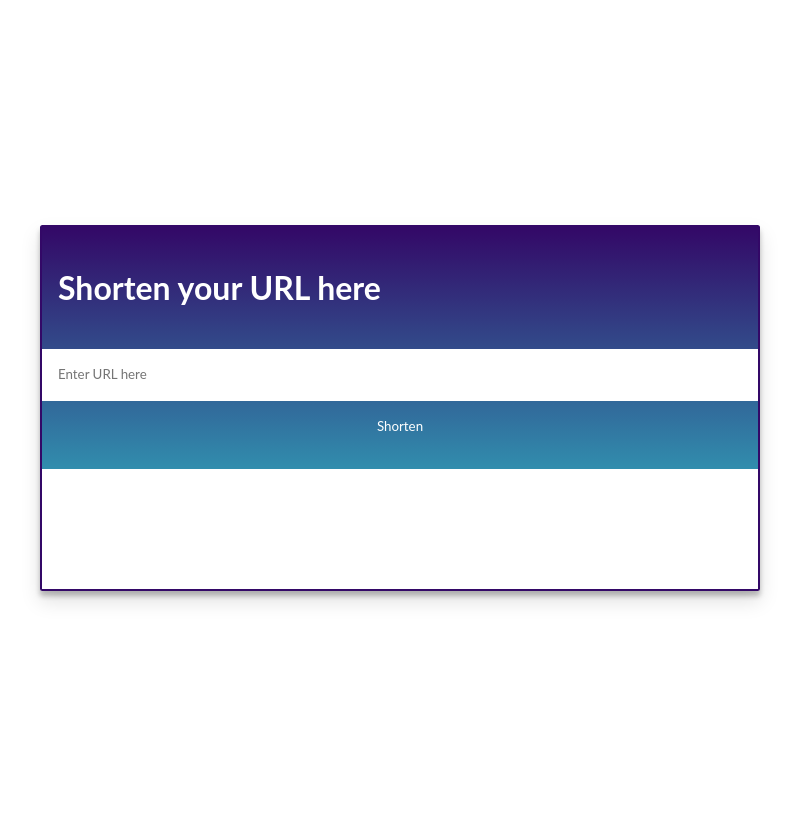
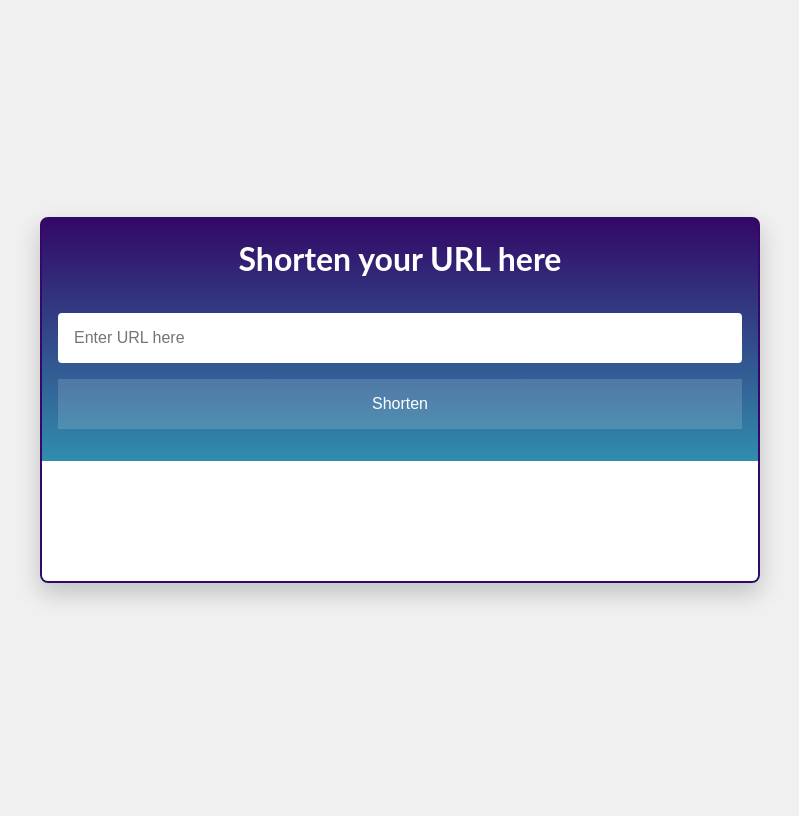
Before and after one commit to kibetamos/urlshortener, a Django app: page / in a window 1280 px wide. Shown: the whole page, without its empty margins (240-1039 px from the left). After the commit the page ends 601 px from the top, so only its background shows below. Run offline with Django 3.2, Linux system fonts and the light colour scheme; some libraries are stand-ins or nearby versions.

Commit message:
edit css

```diff
--- a/templates/index.html
+++ b/templates/index.html
@@ -1,5 +1,8 @@
 <head>
-  <script   src="https://code.jquery.com/jquery-3.1.1.min.js"   integrity="sha256-hVVnYaiADRTO2PzUGmuLJr8BLUSjGIZsDYGmIJLv2b8="   crossorigin="anonymous"></script>
+  <script src="https://code.jquery.com/jquery-3.1.1.min.js"
+    integrity="sha256-hVVnYaiADRTO2PzUGmuLJr8BLUSjGIZsDYGmIJLv2b8="
+    crossorigin="anonymous"></script>
+
   <style>
     *,
     *::before,
@@ -7,77 +10,88 @@
       box-sizing: border-box;
     }
 
-body,
-section {
+    body {
+      min-height: 100vh;
+      margin: 0;
+      font-family: "Lato", sans-serif;
       display: flex;
       align-items: center;
       justify-content: center;
       padding: 1rem;
-}
-
-body {
-min-height: 100vh;
-font-family: "Lato", sans-serif;
-line-height: 1.5;
-color: #111;
+      background: #f0f0f0;
     }
 
     main {
+      width: 100%;
       max-width: 720px;
-width: 100%;
-border: 2.5px solid #330867;
-border-radius: 2.5px;
-box-shadow: 0 10px 20px rgba(17, 17, 17, 0.125),
-  0 5px 5px rgba(17, 17, 17, 0.25);
+      border-radius: 8px;
+      overflow: hidden;
       background-image: linear-gradient(to top, #30cfd0 0%, #330867 100%);
+      border: 2px solid #330867;
+      box-shadow: 0 10px 25px rgba(0, 0, 0, 0.2);
     }
 
     h1 {
-padding: 1rem;
-color: white;
+      margin: 0;
+      padding: 1.2rem;
+      text-align: center;
+      color: #fff;
+      font-weight: 700;
     }
 
-input,
-button {
-font-family: inherit;
-line-height: inherit;
-color: inherit;
-border: 0;
+    form {
       padding: 1rem;
+      background: transparent;
     }
 
     input {
-box-sizing: border-box;
       width: 100%;
+      padding: 1rem;
+      border: none;
+      font-size: 1rem;
+      border-radius: 4px;
     }
 
     .buttons {
       display: flex;
+      margin-top: 1rem;
     }
 
     button {
+      flex: 1;
+      padding: 1rem;
+      border: none;
       cursor: pointer;
-flex: 1;
-background-color: transparent;
-color: white;
-hover {
-  background-color: rgba(255, 255, 255, 0.5);
+      color: #fff;
+      background: rgba(255, 255, 255, 0.15);
+      font-size: 1rem;
+      transition: background 0.25s ease;
     }
+
+    button:hover {
+      background: rgba(255, 255, 255, 0.35);
     }
 
     section {
+      background: #fff;
+      padding: 2rem;
+      text-align: center;
       min-height: 120px;
-text-align: center;
-background-color: white;
     }
 
+    h2 {
+      margin: 0;
+      word-break: break-all;
+    }
   </style>
 </head>
+
 <main>
   <h1>Shorten your URL here</h1>
+
   <form id="post-form">
       {% csrf_token %}
-    <input type="text" name="link" id="link" placeholder="Enter URL here">
+      <input type="text" id="link" name="link" placeholder="Enter URL here" />
       <div class="buttons">
         <button type="submit" id="shorten">Shorten</button>
       </div>
@@ -88,30 +102,33 @@ background-color: white;
   </section>
 </main>
 
-<script type="text/javascript">
-  $(document).on('submit', '#post-form', function (e) {
+
+<script>
+  $(document).on("submit", "#post-form", function (e) {
     e.preventDefault();
 
+    const urlInput = $("#link").val();
+    const csrf = $("input[name=csrfmiddlewaretoken]").val();
+    const resultBox = $("h2");
+
     $.ajax({
-      type: 'POST',
-      url: '/create',
+      type: "POST",
+      url: "/create",
       data: {
-        link: $('#link').val(),
-        csrfmiddlewaretoken: $('input[name=csrfmiddlewaretoken]').val(),
+        link: urlInput,
+        csrfmiddlewaretoken: csrf
       },
+
       success: function (data) {
-        // Check if the response contains an 'error' key
-        if (data.hasOwnProperty('error')) {
-          $('h2').html("Invalid URL: " + data.error[0]);
+        if (data.error) {
+          resultBox.html("Invalid URL: " + data.error[0]);
         } else {
-          // Display the shortened URL
-          $('h2').html("www.surls.ga/" + data);
+          resultBox.html("www.surls.ga/" + data);
         }
       },
-      error: function (xhr, textStatus, errorThrown) {
-        // Handle other errors (e.g., server errors)
-        console.error("Error:", errorThrown);
-        $('h2').html("Input A valid URL");
+
+      error: function () {
+        resultBox.html("Input a valid URL");
       }
     });
   });
```
Also changed, not shown: db.sqlite3. Lines whose indentation alone changed are shown as unchanged.
